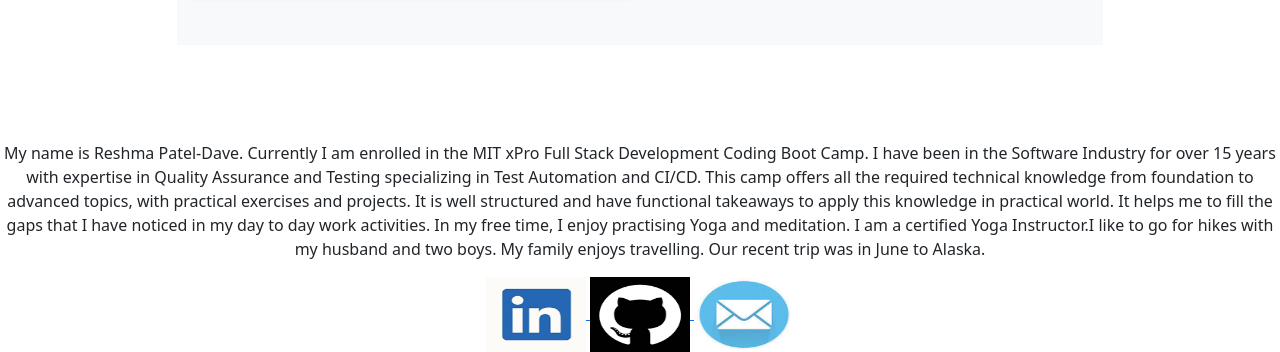
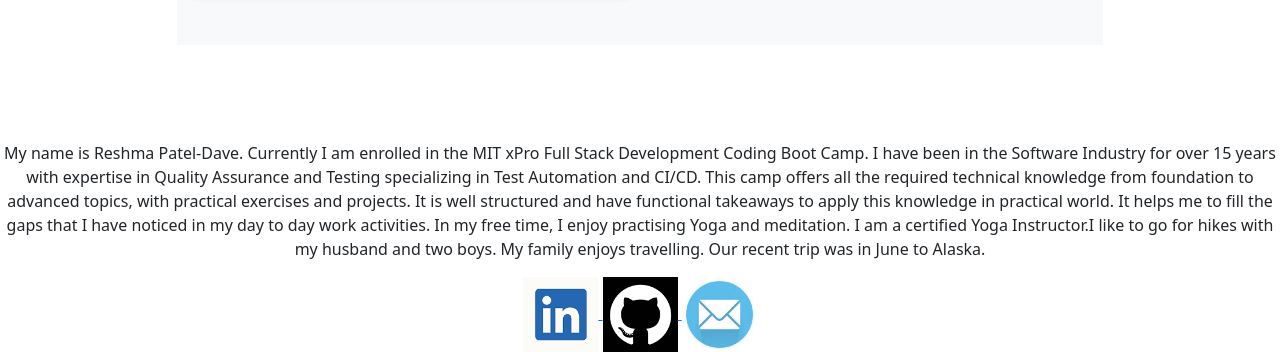
Before and after one commit to rhdpd/Home, a plain HTML site: page index.html in a window 1280 px wide. Shown: the part 809-1161 px from the top of the page. Drawn offline with nearby package versions, Linux system fonts and the light colour scheme.

Commit message:
Update index.html

```diff
--- a/index.html
+++ b/index.html
@@ -67,9 +67,9 @@
 	</p>
   </div>
   <center>
-  <a href="https://www.linkedin.com/" target="_blank"><img src="linked in.png" width="100" height="75"> </a>
-  <a href="https://github.com/rhdpd" target="_blank"><img src="github.png" width="100" height="75"> </a>
-  <a href="mailto: rhdpd22@gmail.com" target="_blank"><img src="Mail.jpeg" width="100" height="75"> </a>
+  <a href="https://www.linkedin.com/" target="_blank"><img src="linked in.png" width="75" height="75"> </a>
+  <a href="https://github.com/rhdpd" target="_blank"><img src="github.png" width="75" height="75"> </a>
+  <a href="mailto:rhdpd22@gmail.com" target="_blank"><img src="Mail.jpeg" width="75" height="75"> </a>
 </center>
 
 
```
